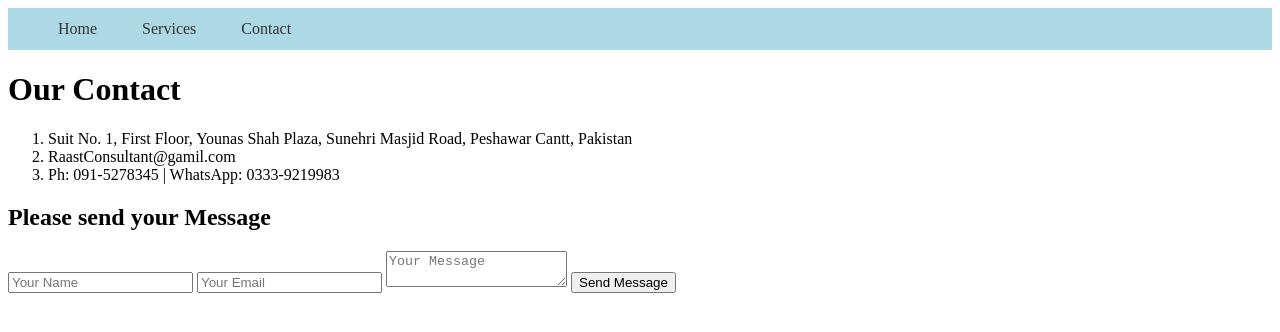
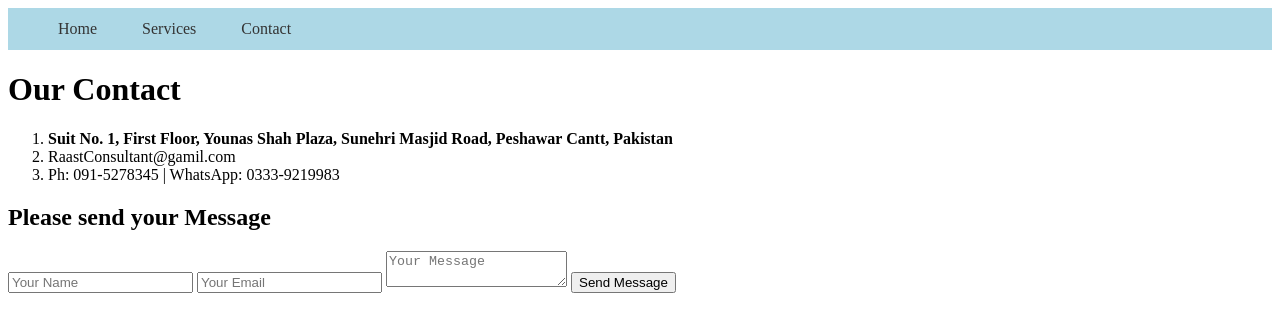
Before and after one commit to asad2063/asad2063.github.io, a plain HTML site: page contact.html in a window 1280 px wide. Drawn offline with Linux system fonts and the light colour scheme.

Commit message:
Update contact.html

```diff
--- a/contact.html
+++ b/contact.html
@@ -27,7 +27,7 @@
 
 <h1>Our Contact</h1>
   <ol>
-    <li>Suit No. 1, First Floor, Younas Shah Plaza, Sunehri Masjid Road, Peshawar Cantt, Pakistan</li>
+    <li><b>Suit No. 1, First Floor, Younas Shah Plaza, Sunehri Masjid Road, Peshawar Cantt, Pakistan</b></li>
     <li>RaastConsultant@gamil.com</li>
     <li>Ph: 091-5278345 | WhatsApp: 0333-9219983</li>
   </ol>
@@ -48,4 +48,5 @@
 </form>
 
 </body>
+
 </html>
```
